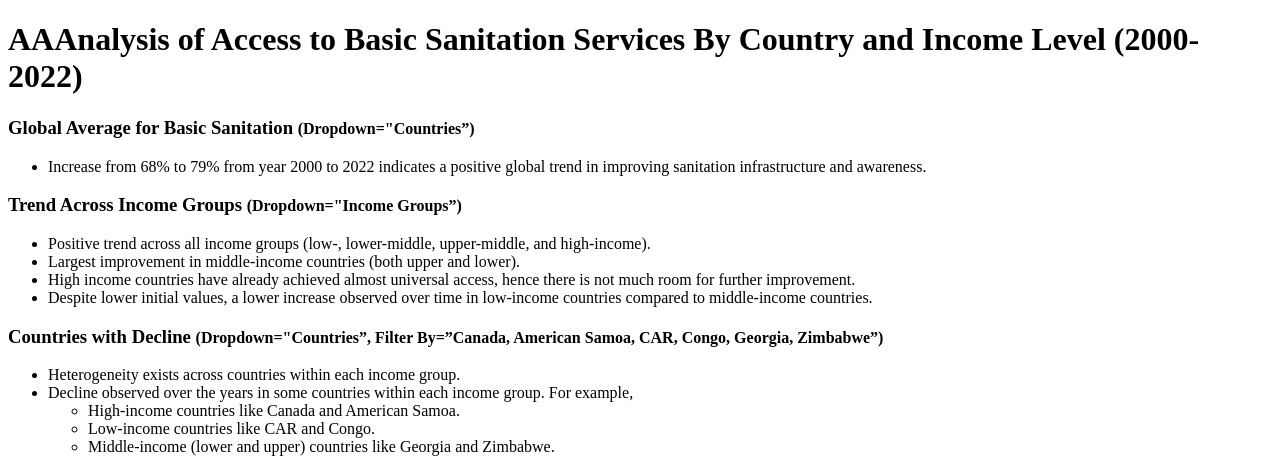
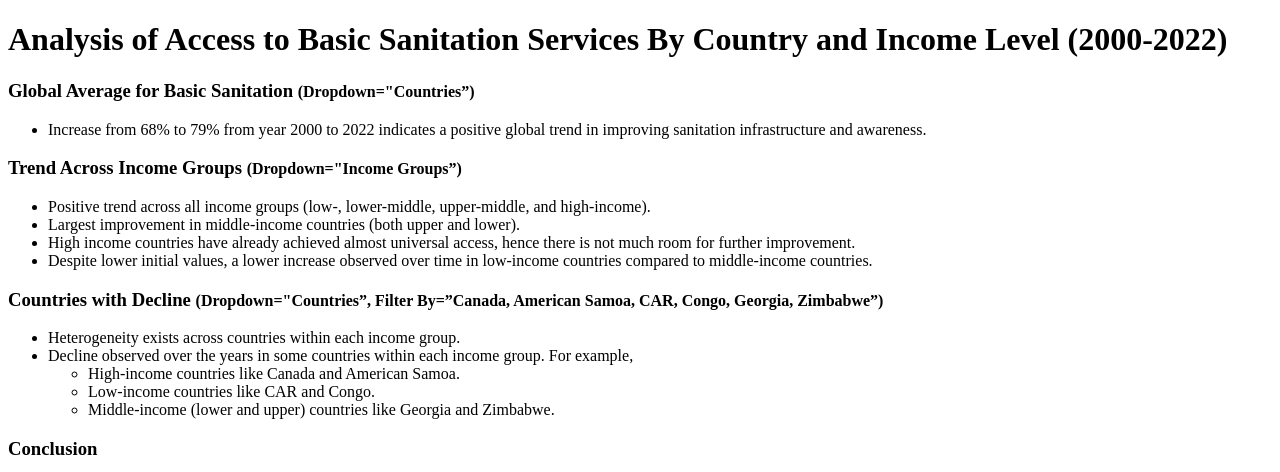
Before and after one commit to Guluna/Access_To_Sanitation_Analysis, a plain HTML site: page index.html in a window 1280 px wide. Shown: the top 472 px of the page. Drawn offline with Linux system fonts and the light colour scheme.

Commit message:
Update index.html

```diff
--- a/index.html
+++ b/index.html
@@ -3,7 +3,7 @@
 <html>
 <body>
 
-<h1>AAAnalysis of Access to Basic Sanitation Services By Country and Income Level (2000-2022)</h1>
+<h1>Analysis of Access to Basic Sanitation Services By Country and Income Level (2000-2022)</h1>
 
 <h3>Global Average for Basic Sanitation <font size="-0.5">(Dropdown="Countries”)</font></h3>
 <ul>
```
